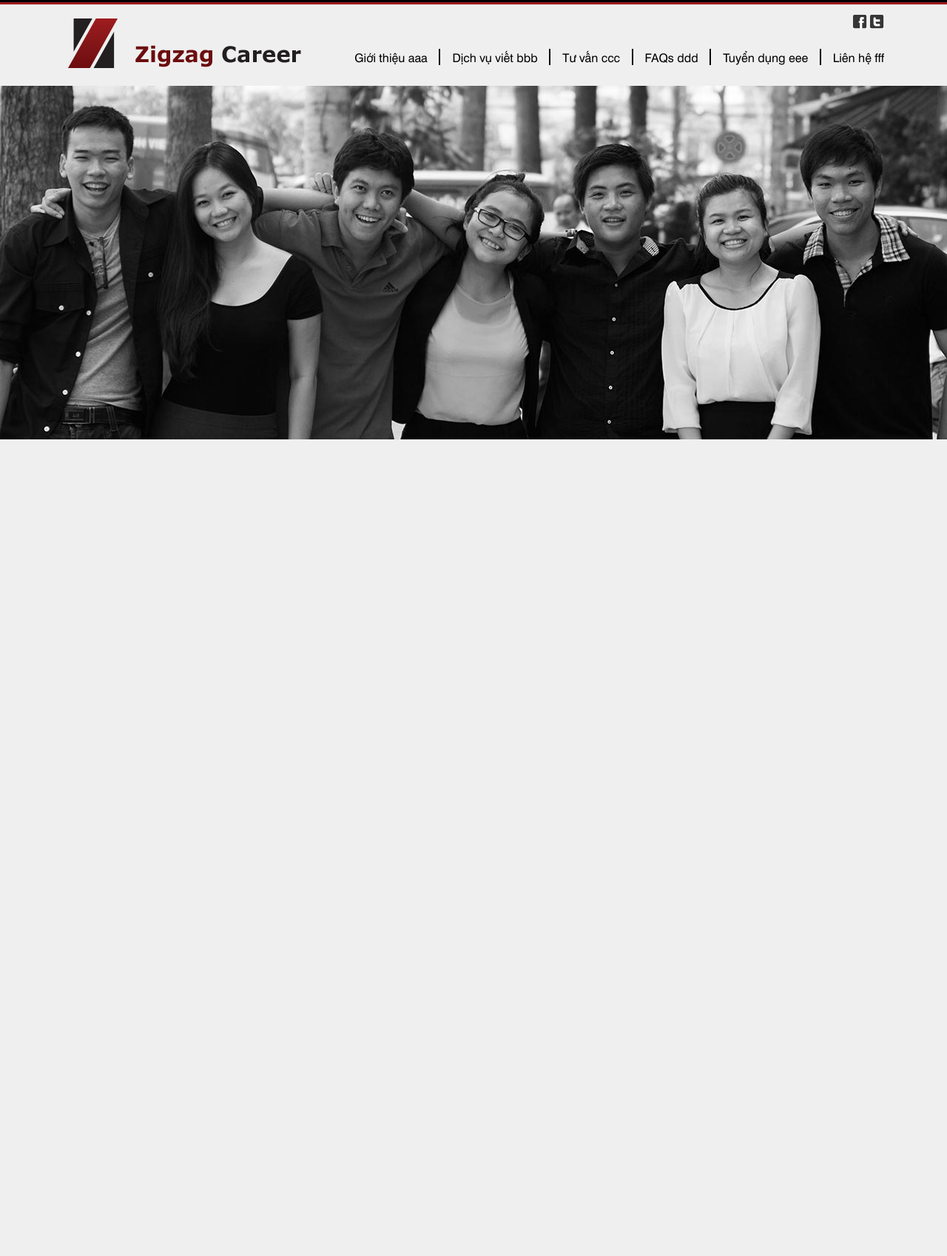
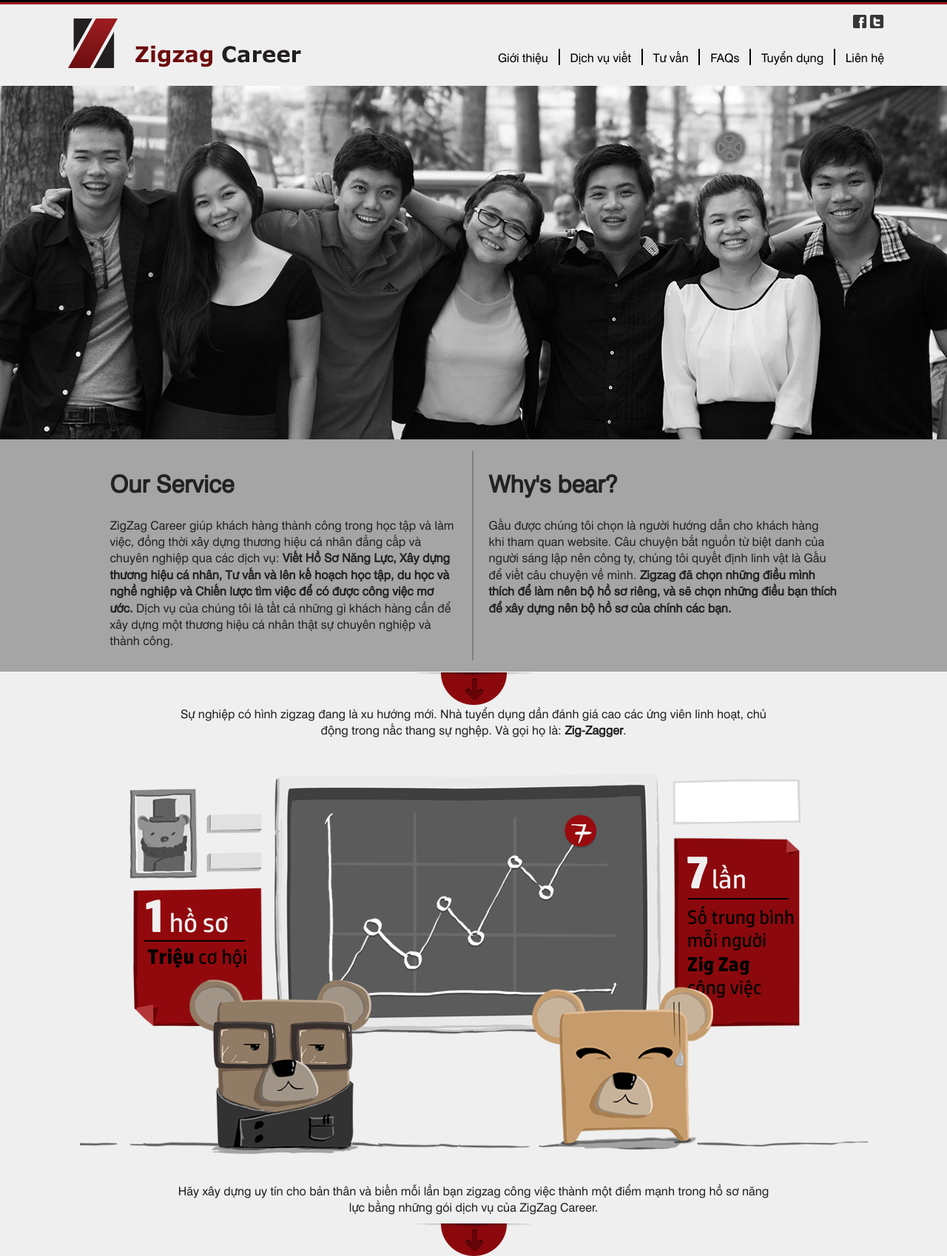
Before and after one commit to Thesephi/ZigZagWeb, a PHP site: the page made by index.php in a window 1280 px wide. Shown: the whole page at 74% size. Before the commit the page ends 594 px from the top, so only its background shows below. Run offline with PHP 8.4, Linux system fonts and the light colour scheme; some libraries are stand-ins or nearby versions.

Commit message:
Updated to the 1st article item (1st slide)

```diff
--- a/css/main.css
+++ b/css/main.css
@@ -100,7 +100,8 @@ div#social-bar {
 }
 
 nav#main {
-	min-width: 780px;
+	min-width: 680px;
+	white-space: nowrap;
 	float: right;
 	clear: right;
 	position: relative;
@@ -117,6 +118,10 @@ nav#main li {
 	display: inline;
 	margin: 0 0 0 -4px; // normally li elements should have float:left and display:block, but here we only use display:inline, so apply a -4px margin-left to fix the gaps between li elements
 	padding: 0;
+}
+
+nav#main li:first-child {
+	margin: 0;
 }
 
 nav#main li a {
@@ -148,7 +153,65 @@ div#slider {
 	background-size: cover;
 }
 
+div#slider-ctrl {
+	width: 100%;
+	height: 16px;
+	background: #A5A5A5;
+}
 
+article {
+	text-align: left;
+}
+
+article#art0 {
+	width: 80%;
+	padding: 0 10% 15px 10%;
+	background: #A5A5A5;
+	margin: 0 auto;
+}
+
+article section.sect-left {
+	width: 46%;
+	padding: 0 2%;
+	float: left;
+	background: url(../imgs/sect_div_bg_2x2.png) right top repeat-y;
+}
+
+article section.sect-right {
+	width: 46%;
+	padding: 0 2%;
+	float: right;
+}
+
+div.sect-nav-arr {
+	width: 100%;
+	height: 45px;
+	background: url(../imgs/sect_nav_arr_bg_162x90.png) center 0 no-repeat;
+	cursor: hand;
+	cursor: pointer;
+}
+
+div.sect-nav-arr:hover {
+	background: url(../imgs/sect_nav_arr_bg_162x90.png) center -45px no-repeat;
+}
+
+article#art1 {
+	background: url(../imgs/home_art/01_1130x550.png) center center no-repeat;
+	width: 80%;
+	padding: 0 10%;
+	height: 700px;
+}
+
+p.art-child {
+	width: 80%;
+	margin: 0 auto;
+	text-align: center;
+}
+
+article#art1 p:last-child {
+	position: relative;
+	top: 600px;
+}
 
 
 
--- a/index.php
+++ b/index.php
@@ -31,19 +31,38 @@
 			</div>
 			<nav id="main">
 				<ul>
-					<li><a href="#">Giới thiệu aaa</a></li>
-					<li><a href="#">Dịch vụ viết bbb</a></li>
-					<li><a href="#">Tư vấn ccc</a></li>
-					<li><a href="#">FAQs ddd</a></li>
-					<li><a href="#">Tuyển dụng eee</a></li>
-					<li><a href="#">Liên hệ fff</a></li>
+					<li><a href="#">Giới thiệu</a></li>
+					<li><a href="#">Dịch vụ viết</a></li>
+					<li><a href="#">Tư vấn</a></li>
+					<li><a href="#">FAQs</a></li>
+					<li><a href="#">Tuyển dụng</a></li>
+					<li><a href="#">Liên hệ</a></li>
 				</ul>
 			</nav>
 		</header>
 
-		<div id="slider">
+		<div id="slider"></div>
+		<div id="slider-ctrl"></div>
 
-		</div>
+		<article id="art0" class="clearfix">
+			<section class="sect-left">
+				<h1>Our Service</h1>
+				<p>ZigZag Career giúp khách hàng thành công trong học tập và làm việc, đồng thời xây dựng thương hiệu cá nhân đẳng cấp và chuyên nghiệp qua các dịch vụ: <strong>Viết Hồ Sơ Năng Lực, Xây dựng thương hiệu cá nhân, Tư vấn và lên kế hoạch học tập, du học và nghề nghiệp và Chiến lược tìm việc để có được công việc mơ ước.</strong> Dịch vụ của chúng tôi là tất cả những gì khách hàng cần để xây dựng một thương hiệu cá nhân thật sự chuyên nghiệp và thành công.</p>
+			</section>
+			<section class="sect-right">
+				<h1>Why's bear?</h1>
+				<p>Gấu được chúng tôi chọn là người hướng dẫn cho khách hàng khi tham quan website. Câu chuyện bắt nguồn từ biệt danh của người sáng lập nên công ty, chúng tôi quyết định linh vật là Gấu để viết câu chuyện về mình. <strong>Zigzag đã chọn những điều mình thích để làm nên bộ hồ sơ riêng, và sẽ chọn những điều bạn thích để xây dựng nên bộ hồ sơ của chính các bạn.</strong></p>
+			</section>
+		</article>
+
+		<div class="sect-nav-arr"></div>
+
+		<article id="art1">
+			<p class="art-child">Sự nghiệp có hình zigzag đang là xu hướng mới. Nhà tuyển dụng dần đánh giá cao các ứng viên linh hoạt, chủ động trong nấc thang sự nghệp. Và gọi họ là: <strong>Zig-Zagger</strong>.</p>
+			<p class="art-child">Hãy xây dựng uy tín cho bản thân và biến mỗi lần bạn zigzag công việc thành một điểm mạnh trong hồ sơ năng lực bằng những gói dịch vụ của ZigZag Career.</p>
+		</article>
+
+		<div class="sect-nav-arr"></div>
 
         <script src="//ajax.googleapis.com/ajax/libs/jquery/1.9.1/jquery.min.js"></script>
         <script>window.jQuery || document.write('<script src="js/vendor/jquery-1.9.1.min.js"><\/script>')</script>
```
Also changed, not shown: humans.txt (added, +16 -0 lines), imgs/home_art/01_1130x550.png (added), imgs/sect_div_bg_2x2.png (added), imgs/sect_nav_arr_bg_162x90.png (added).
